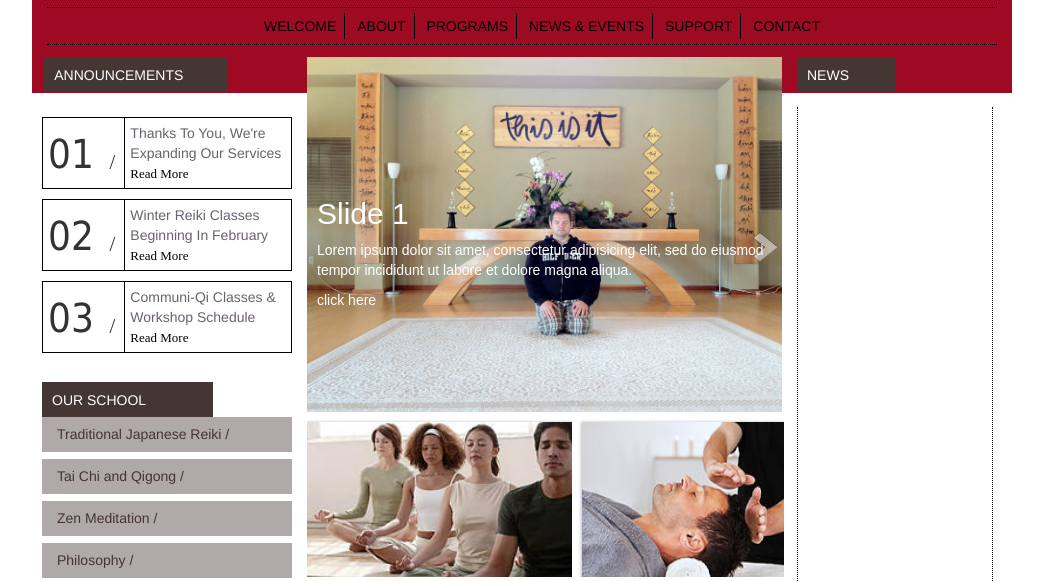
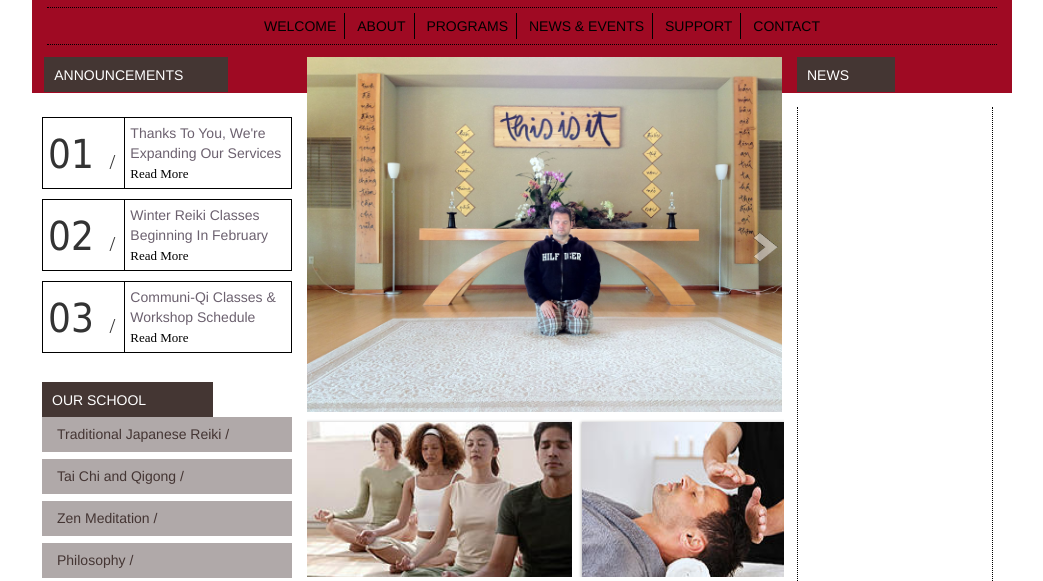
Before and after one commit to GrayM/URUIRI, a website: page index.html in a window 1280 px wide. Shown: the part 207-788 px from the top of the page, without its empty margins (118-1161 px from the left). Drawn offline with nearby package versions, Linux system fonts and the light colour scheme.

Commit message:
removed slide text

```diff
--- a/index.html
+++ b/index.html
@@ -87,9 +87,7 @@
                             <div class="slide">
                                 <img src="public/assets/images/meditation-tim.png"/>
                                 <div class="slideText">
-                                    <h2 class="slideTitle">Slide 1</h2>
-                                    <p class="slideDes">Lorem ipsum dolor sit amet, consectetur adipisicing elit, sed do eiusmod tempor incididunt ut labore et dolore magna aliqua.</p>
-                                    <p class="slideLink"><a href="#">click here</a></p>
+
                                 </div>
                                 <!--/slideText-->
                             </div>
@@ -97,9 +95,7 @@
                             <div class="slide">
                                 <img src="public/assets/images/monk.png" />
                                 <div class="slideText">
-                                    <h2 class="slideTitle">Slide 2</h2>
-                                    <p class="slideDes">Lorem ipsum dolor sit amet, consectetur adipisicing elit, sed do eiusmod tempor incididunt ut labore et dolore magna aliqua.</p>
-                                    <p class="slideLink"><a href="#">click here</a></p>
+
                                 </div>
                                 <!--/slideText-->
                             </div>
@@ -107,9 +103,7 @@
                             <div class="slide taichi">
                                 <img src="public/assets/images/taichi.png" />
                                 <div class="slideText">
-                                    <h2 class="slideTitle">Slide 3</h2>
-                                    <p class="slideDes">Lorem ipsum dolor sit amet, consectetur adipisicing elit, sed do eiusmod tempor incididunt ut labore et dolore magna aliqua.</p>
-                                    <p class="slideLink"><a href="#">click here</a></p>
+
                                 </div>
                                 <!--/slideText-->
                             </div>
```
Also changed, not shown: public/assets/images/left.png, 2 other files.
